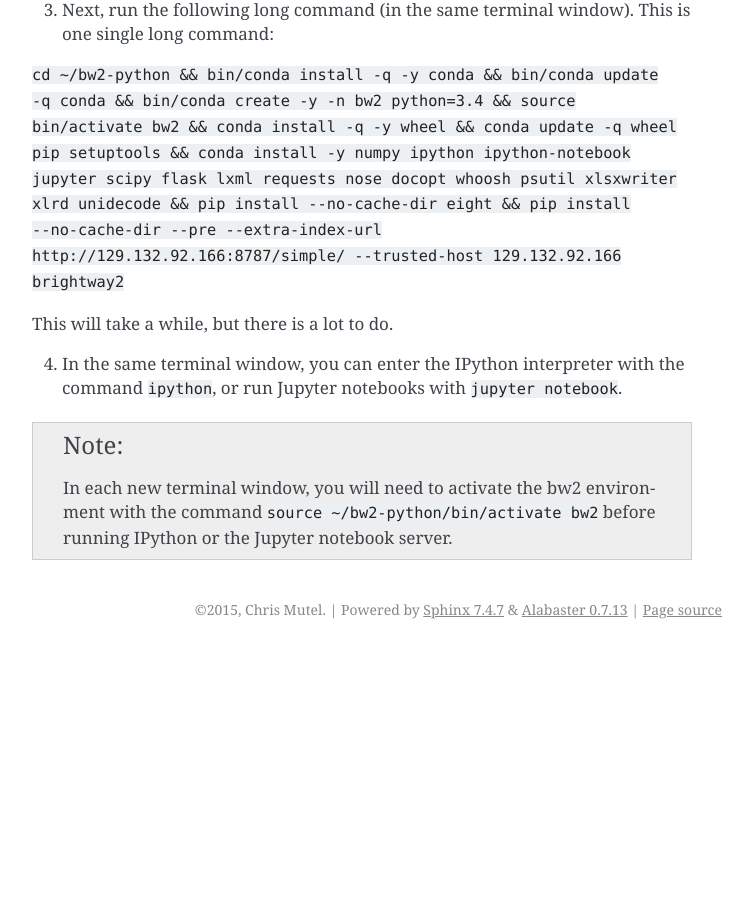
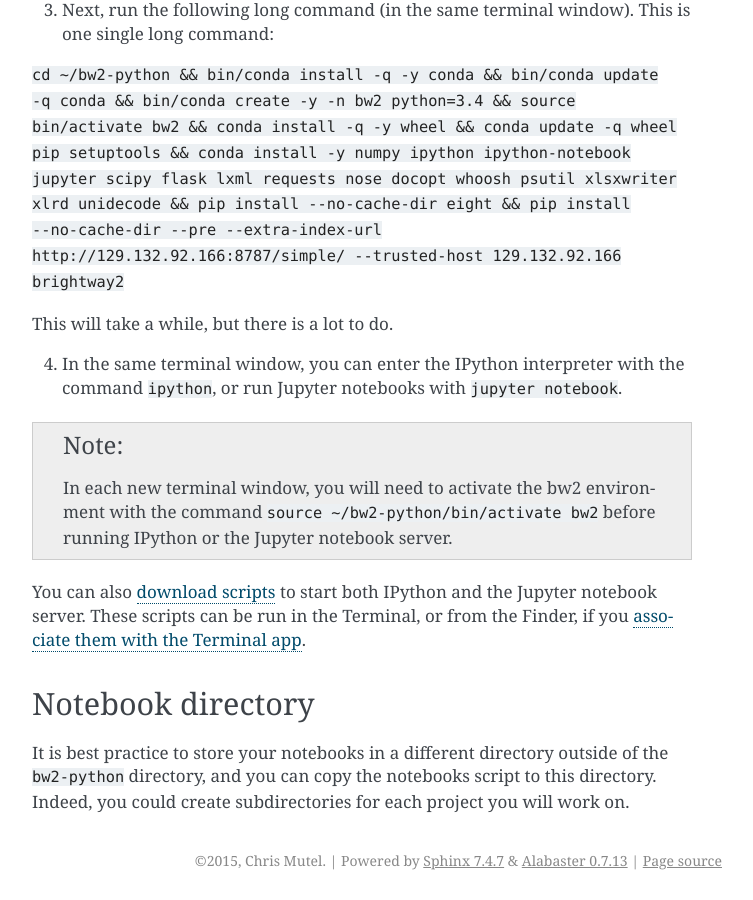
Before and after one commit to brightway-lca/brightway2, a Sphinx documentation site: the page built from docs/installation.rst, in a window 1280 px wide and 900 px high, scrolled down 6705 px. Shown: the whole window, without its empty margins (388-1141 px from the left). Built offline with Sphinx 7.4.7, drawn with Linux system fonts in a browser that asks for light colours; before the commit the page ends 7354 px from its top, so only the background shows below that.

Commit message:
Add OSX scripts and notebook directory instructions

```diff
--- a/docs/index.rst
+++ b/docs/index.rst
@@ -29,7 +29,7 @@ Understanding the manual
 
 As this manual covers a lot of material, it can be a bit overwhelming, especially at first. The manual is designed to help you get started in the following order:
 
-* First, :ref:`install Brightway2 <installation>` and its dependencies.
+* First, :ref:`install Brightway2 <installation>` and set up a :ref:`notebook directory <notebook-directory>`.
 * Second, read the :ref:`introduction to brightway2 concepts <intro>`.
 * Third, look at some of the :ref:`example notebooks <example-notebooks>`.
 * Finally, use the rest of the manual as a reference while creating next-generation LCA studies.
--- a/docs/installation.rst
+++ b/docs/installation.rst
@@ -155,3 +155,12 @@
 4. In the same terminal window, you can enter the IPython interpreter with the command ``ipython``, or run Jupyter notebooks with ``jupyter notebook``.
 
 .. note:: In each new terminal window, you will need to activate the bw2 environment with the command ``source ~/bw2-python/bin/activate bw2`` before running IPython or the Jupyter notebook server.
+
+You can also `download scripts <http://brightwaylca.org/data/bw2-osx-scripts.zip>`__ to start both IPython and the Jupyter notebook server. These scripts can be run in the Terminal, or from the Finder, if you `associate them with the Terminal app <https://www.google.com/webhp?sourceid=chrome-instant&ion=1&espv=2&ie=UTF-8#q=os%20x%20associate%20extension%20with%20application>`__.
+
+.. _notebook-directory:
+
+Notebook directory
+==================
+
+It is best practice to store your notebooks in a different directory outside of the ``bw2-python`` directory, and you can copy the notebooks script to this directory. Indeed, you could create subdirectories for each project you will work on.
```
Also changed, not shown: 1 other file.
